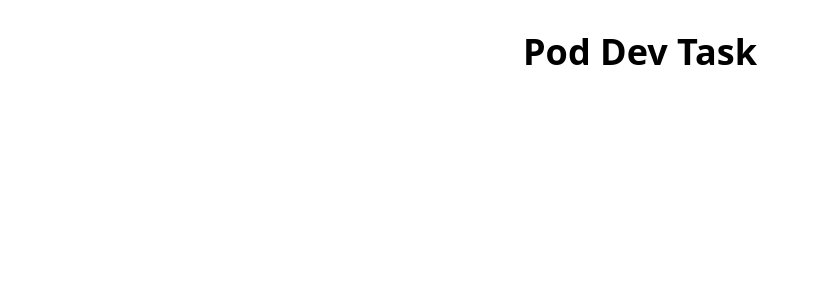
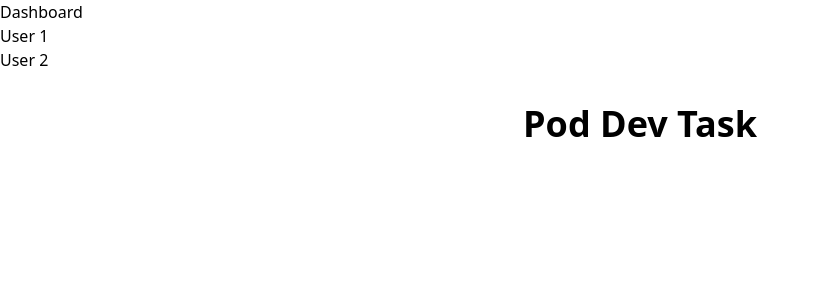
Before and after one commit to themarketingpod/pod-dev-task, a React (Vite) app: page / in a window 1280 px wide. Shown: the top 300 px of the page, without its empty margins (0-819 px from the left). Built offline with nearby package versions, Linux system fonts and the light colour scheme.

Commit message:
add pages and setup routes

```diff
--- a/package.json
+++ b/package.json
@@ -11,7 +11,8 @@
   },
   "dependencies": {
     "react": "^18.2.0",
-    "react-dom": "^18.2.0"
+    "react-dom": "^18.2.0",
+    "react-router-dom": "^6.22.1"
   },
   "devDependencies": {
     "@types/react": "^18.2.55",
--- a/src/App.tsx
+++ b/src/App.tsx
@@ -1,6 +1,17 @@
+import { Routes, Route } from 'react-router-dom';
+import Dashboard from './Pages/Dashboard';
+import User from './Pages/User';
+import EditUser from './Pages/EditUser';
+
 function App() {
   return (
     <>
+    {/* Define Routes */}
+      <Routes>
+        <Route path="/" element={<Dashboard />} />
+        <Route path="/users/:userId" element={<User />} />
+        <Route path="/users/:userId/edit" element={<EditUser />} />
+      </Routes>
       <section className="p-8">
         <div className="w-full max-w-screen-xl m-auto">
           <h1 className="font-bold text-center text-4xl">Pod Dev Task</h1>
--- /dev/null
+++ b/src/Pages/Dashboard.tsx
@@ -0,0 +1,14 @@
+import { Link } from 'react-router-dom';
+
+export default function Dashboard() {
+  return (
+    <div>
+      <h1>Dashboard</h1>
+      <ul>
+        <li><Link to="/users/1">User 1</Link></li>
+        <li><Link to="/users/2">User 2</Link></li>
+        {/* Add more links for other users if needed */}
+      </ul>
+    </div>
+  );
+}
--- /dev/null
+++ b/src/Pages/EditUser.tsx
@@ -0,0 +1,8 @@
+export default function EditUser() {
+  return (
+    <div>
+      <h1>Edit User</h1>
+      <p>This is the edit user page</p>
+    </div>
+  );
+}
--- /dev/null
+++ b/src/Pages/User.tsx
@@ -0,0 +1,8 @@
+export default function User() {
+  return (
+    <div>
+      <h1>User</h1>
+      <p>This is the user page</p>
+    </div>
+  );
+}
--- a/src/main.tsx
+++ b/src/main.tsx
@@ -1,10 +1,13 @@
 import React from 'react'
 import ReactDOM from 'react-dom/client'
+import { BrowserRouter } from 'react-router-dom'
 import App from './App.tsx'
 import './index.css'
 
 ReactDOM.createRoot(document.getElementById('root')!).render(
   <React.StrictMode>
-    <App />
+    <BrowserRouter>
+      <App />
+    </ BrowserRouter>
   </React.StrictMode>,
 )
```
Also changed, not shown: 1 other file (tests, documents, lock files or other folders).
